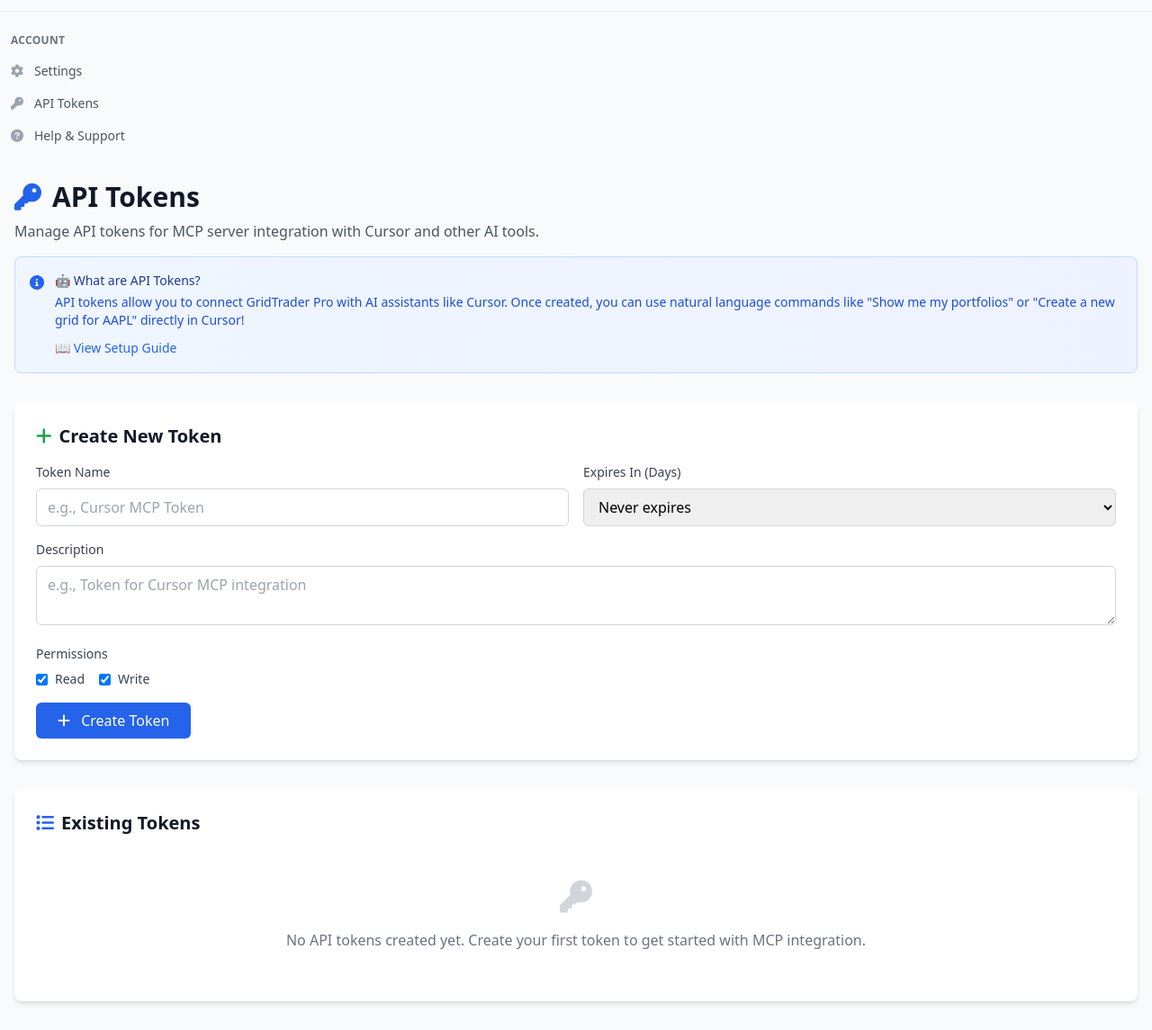
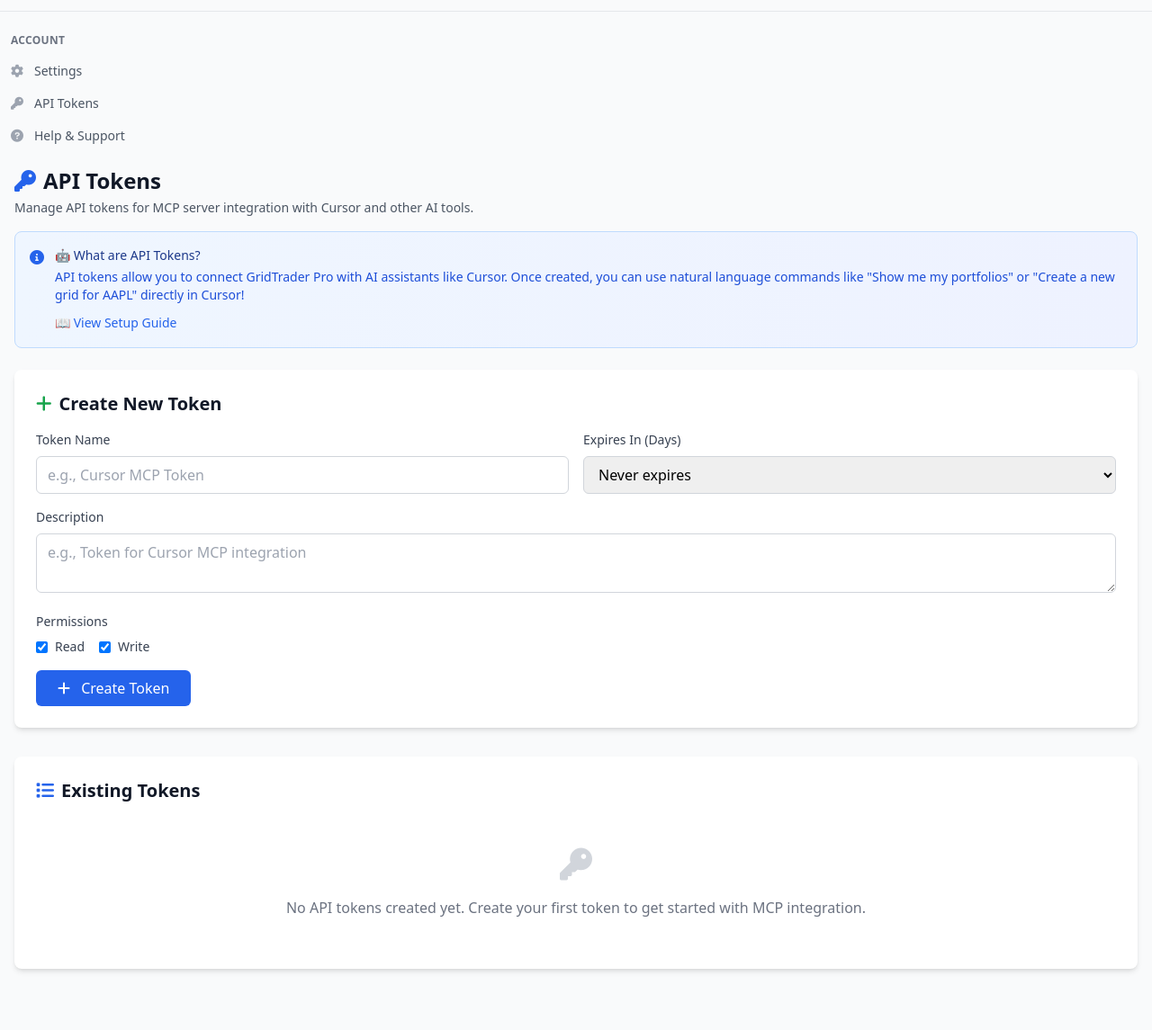
Before and after one commit to SDG223157/gridtrader-pro-webapp, a FastAPI app: template templates/tokens.html in a window 1280 px wide. Shown: the part 359-1504 px from the top of the page at 90% size. After the commit the page ends 1439 px from the top, so only its background shows below. Run offline with FastAPI, Linux system fonts and the light colour scheme; the template is opened without the code that fills it, so the values that code supplies are empty; some libraries are stand-ins or nearby versions.

Commit message:
Fix API Tokens page top margins - reduce excessive whitespace
- Reduced container padding from py-8 to py-4
- Reduced header margin from mb-8 to mb-6
- Smaller title size (text-3xl to text-2xl)
- Tighter spacing between title and description
- More compact icon and text sizing
- Consistent with settings page margin fixes

```diff
--- a/templates/tokens.html
+++ b/templates/tokens.html
@@ -12,13 +12,13 @@
     <!-- Navigation -->
     {% include 'partials/navigation.html' %}
 
-    <div class="container mx-auto px-4 py-8">
+    <div class="container mx-auto px-4 py-4">
         <!-- Header -->
-        <div class="mb-8">
-            <h1 class="text-3xl font-bold text-gray-900 mb-2">
-                <i class="fas fa-key text-blue-600 mr-3"></i>API Tokens
+        <div class="mb-6">
+            <h1 class="text-2xl font-bold text-gray-900 mb-1">
+                <i class="fas fa-key text-blue-600 mr-2"></i>API Tokens
             </h1>
-            <p class="text-gray-600">Manage API tokens for MCP server integration with Cursor and other AI tools.</p>
+            <p class="text-gray-600 text-sm">Manage API tokens for MCP server integration with Cursor and other AI tools.</p>
 
             <!-- Info Banner -->
             <div class="mt-4 bg-gradient-to-r from-blue-50 to-indigo-50 border border-blue-200 rounded-lg p-4">
```
